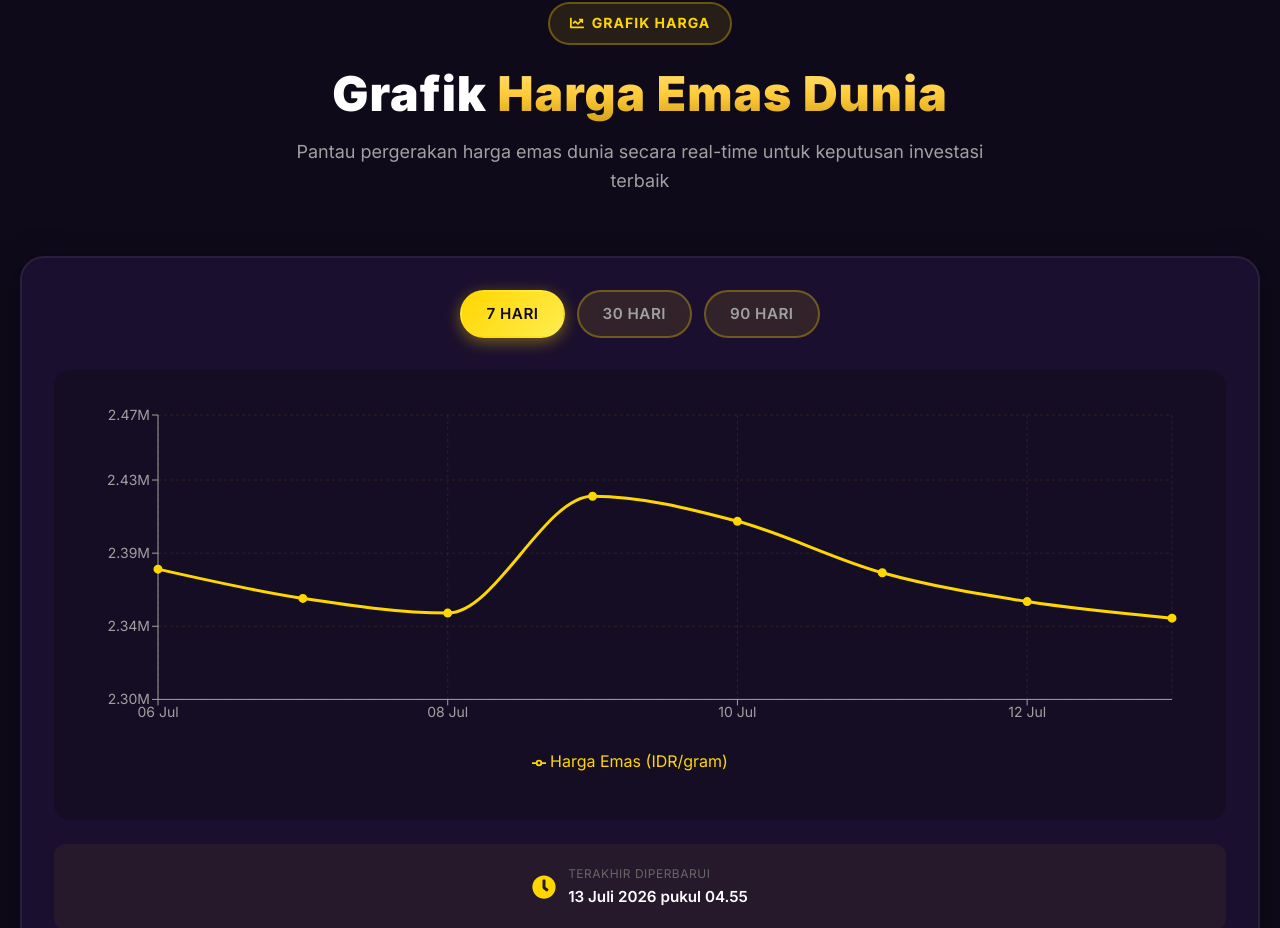
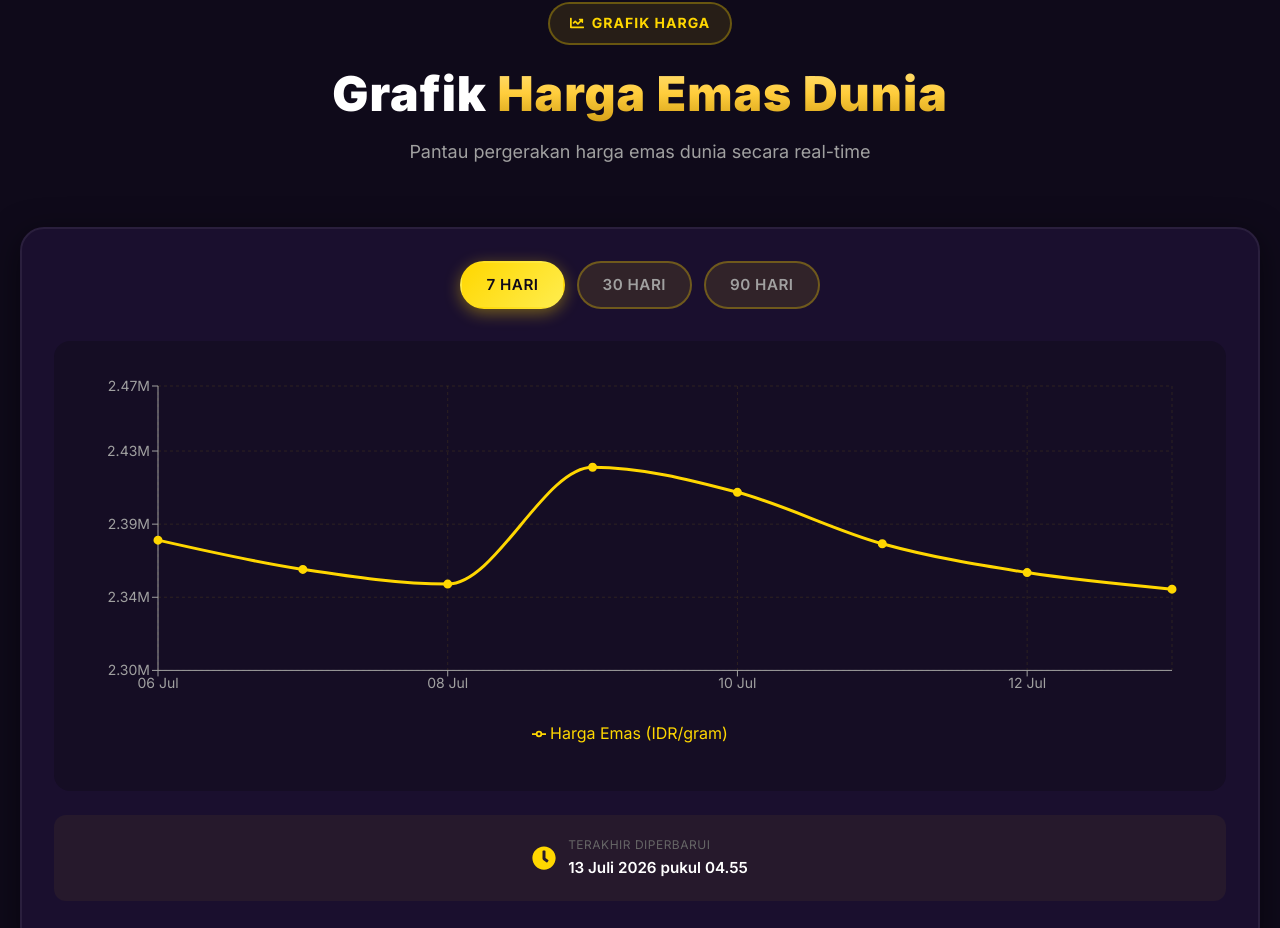
Before and after one commit to AnandaFebianiRakhmah/super-emas-fe, a React (Create React App) app: page / in a window 1280 px wide. Shown: the part 3675-4603 px from the top of the page. Built offline with nearby package versions, Linux system fonts and the light colour scheme; no server answers.

Commit message:
gold chart

```diff
--- a/src/pages/LandingPage/GoldChartSection.js
+++ b/src/pages/LandingPage/GoldChartSection.js
@@ -101,7 +101,7 @@ export default function GoldChartSection() {
             Grafik <span className="gradient-text">Harga Emas Dunia</span>
           </h2>
           <p className="section-subtitle">
-            Pantau pergerakan harga emas dunia secara real-time untuk keputusan investasi terbaik
+            Pantau pergerakan harga emas dunia secara real-time
           </p>
         </div>
 
```
